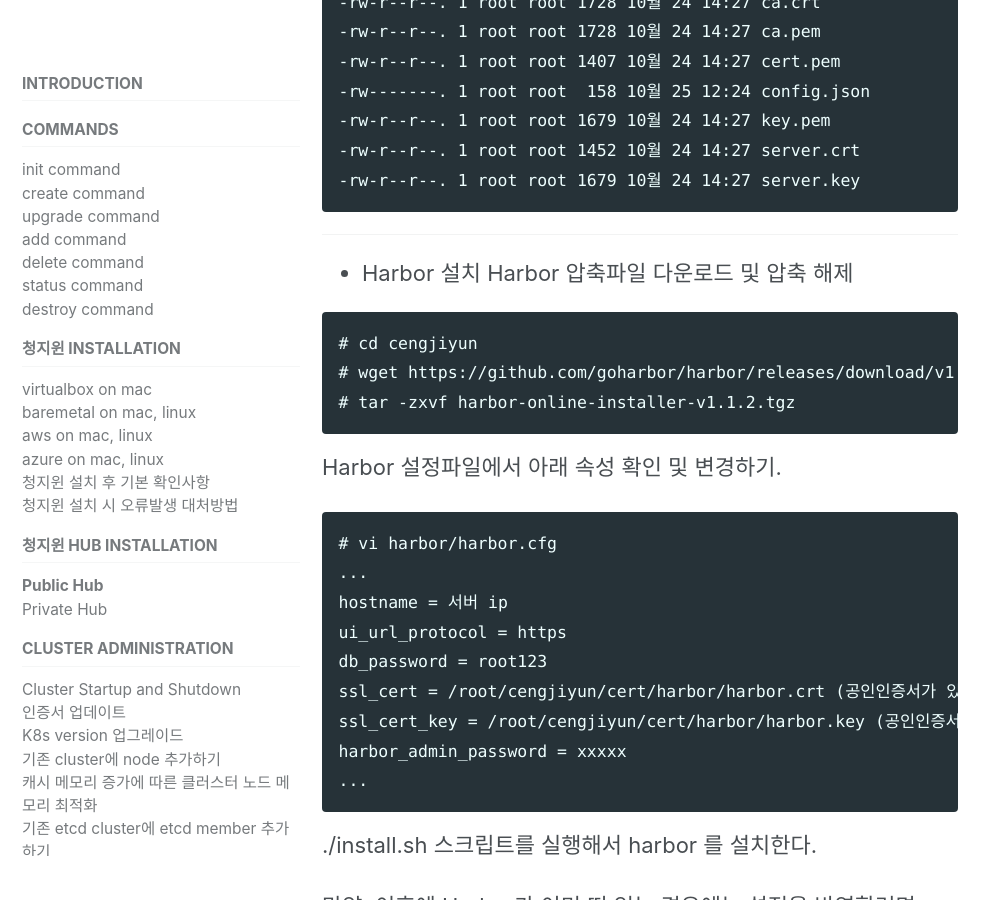
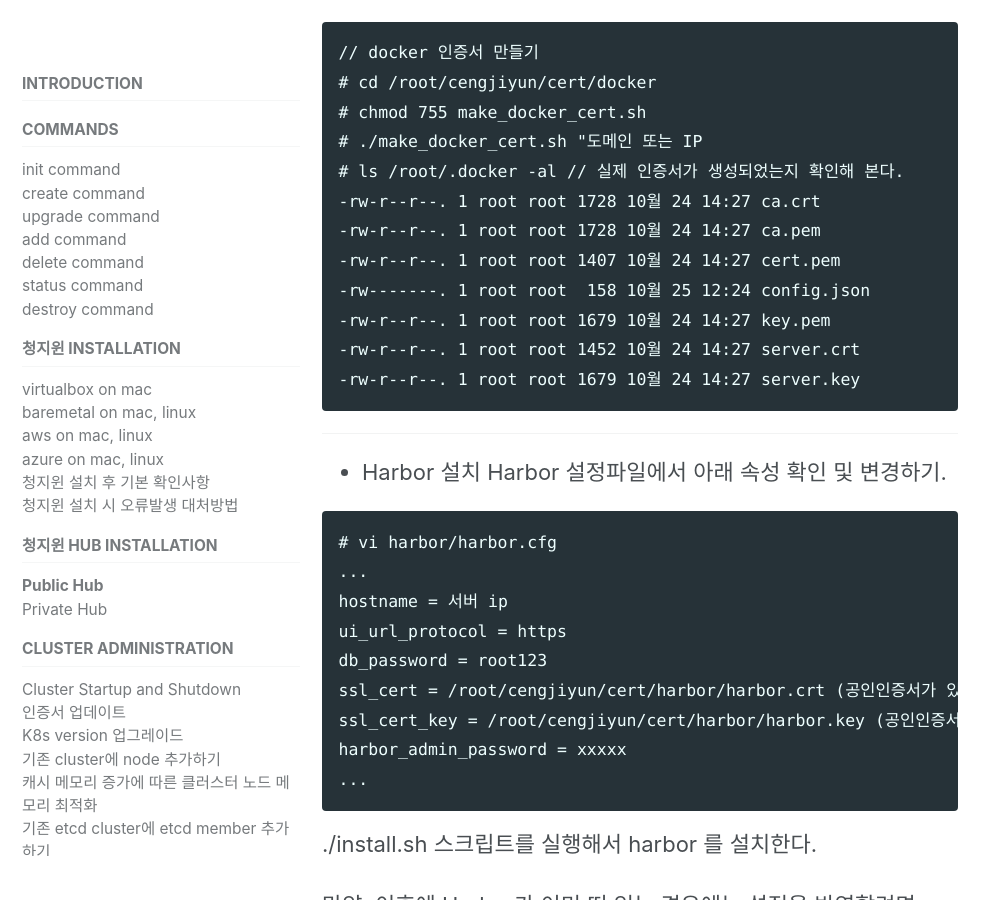
Before and after one commit to acornapps/cube-3-0-manual, a Jekyll site: the page built from _docs/3.1-hub-public.md, in a window 1280 px wide and 900 px high, scrolled down 2649 px. Shown: the whole window, without its empty margins (0-999 px from the left). Built offline with Jekyll 4.4.1, drawn with Linux system fonts in a browser that asks for light colours; cached includes are drawn as plain includes; nearby versions of some CDN libraries; some of the changed text lies outside the part shown.

Commit message:
harbor 문서 수정함.

````diff
--- a/_docs/3.1-hub-public.md
+++ b/_docs/3.1-hub-public.md
@@ -34,6 +34,14 @@ Docker-Compose 설치를 위한 방법은 아래와 같다.
 # curl -L "https://github.com/docker/compose/releases/download/1.22.0/docker-compose-$(uname -s)-$(uname -m)" -o /usr/local/bin/docker-compose
 # chmod +x /usr/local/bin/docker-compose
 # docker-compose --version
+```
+
+* Harbor 압축파일 다운로드 및 압축 해제
+
+```
+# cd cengjiyun
+# wget https://github.com/goharbor/harbor/releases/download/v1.1.2/harbor-online-installer-v1.1.2.tgz
+# tar -zxvf harbor-online-installer-v1.1.2.tgz
 ```
 
 * Harbor, Docker 인증서 생성
@@ -104,13 +112,6 @@ IP.2 = 127.0.0.1
 
 ---
 * Harbor 설치
-Harbor 압축파일 다운로드 및 압축 해제
-
-```
-# cd cengjiyun
-# wget https://github.com/goharbor/harbor/releases/download/v1.1.2/harbor-online-installer-v1.1.2.tgz
-# tar -zxvf harbor-online-installer-v1.1.2.tgz
-```
 Harbor 설정파일에서 아래 속성 확인 및 변경하기.
 
 ```
````
